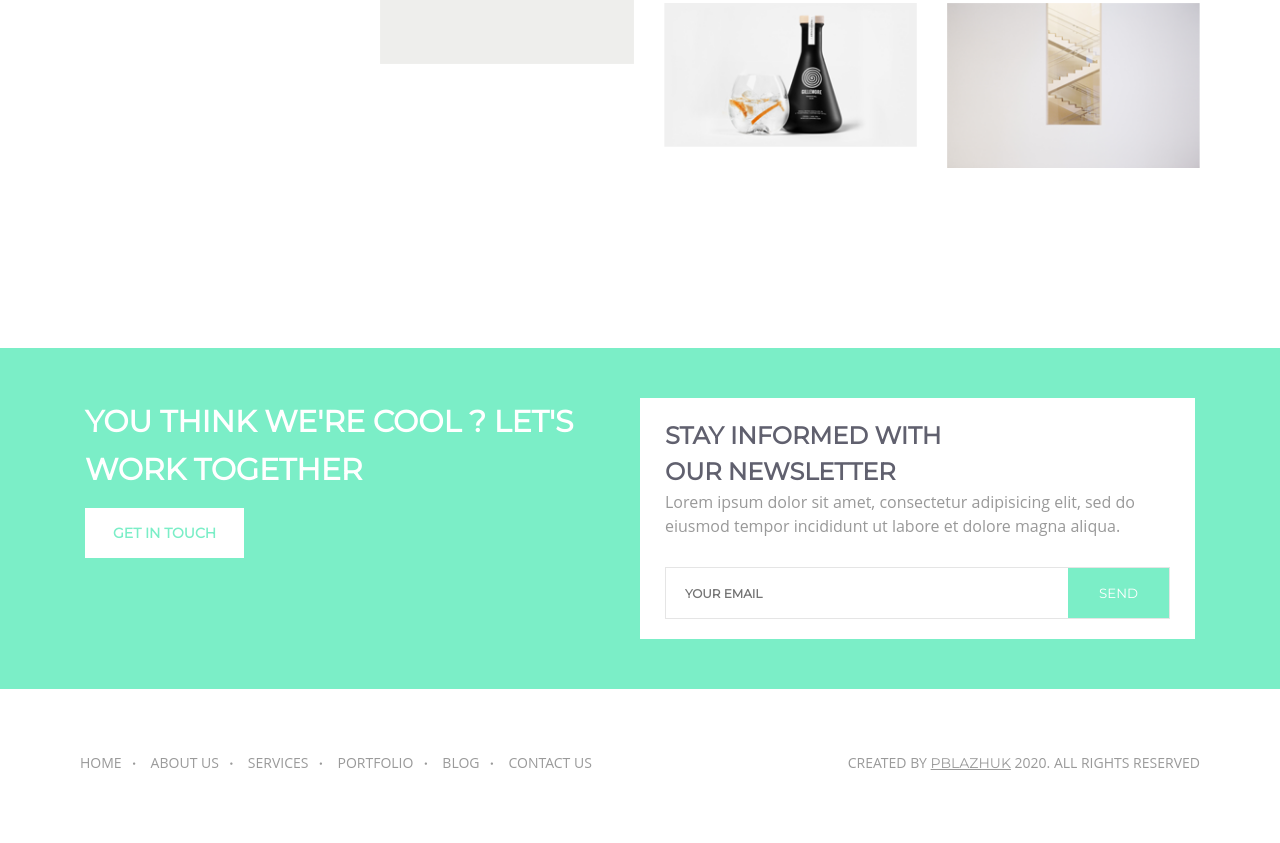
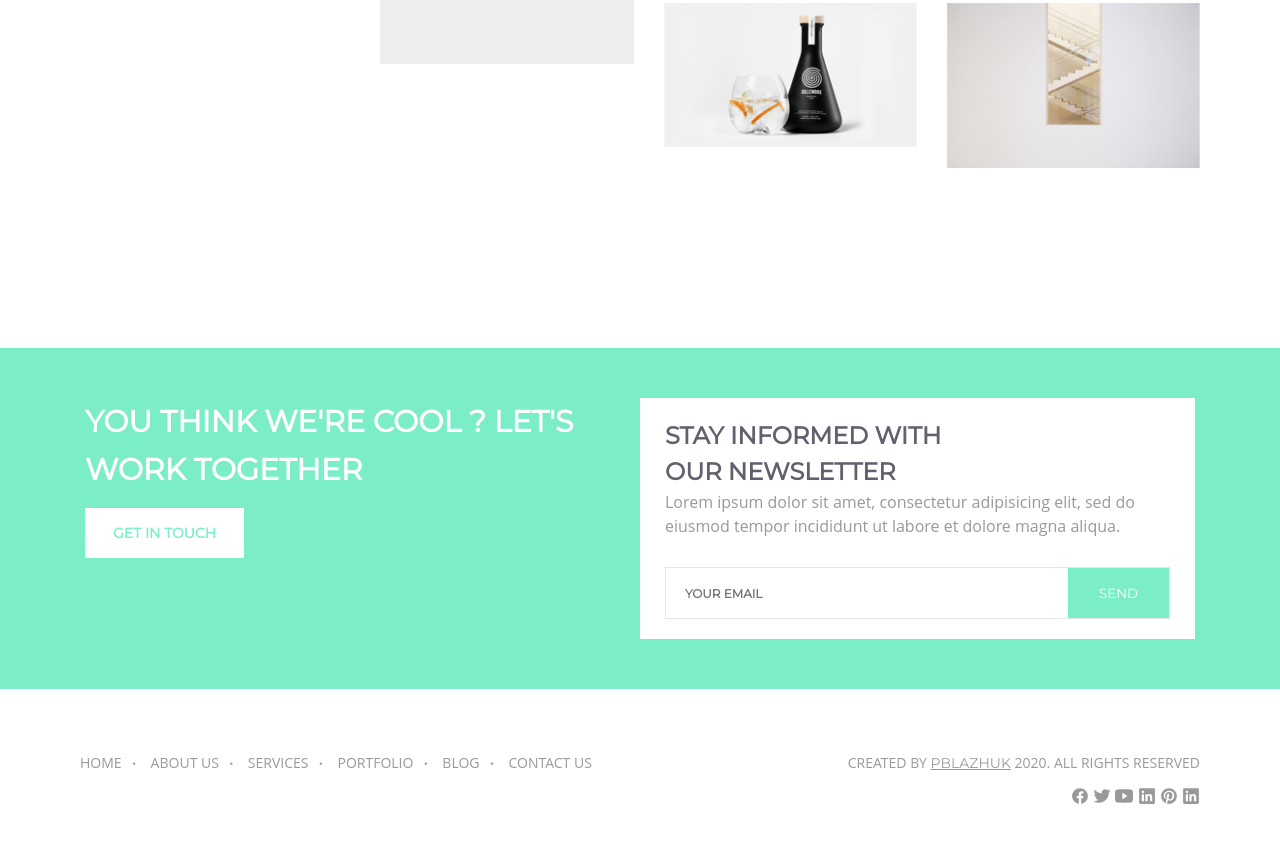
Before and after one commit to PB93/newpsd, a plain HTML site: page index.html in a window 1280 px wide. Shown: the part 2893-3736 px from the top of the page. Drawn offline with nearby package versions, Linux system fonts and the light colour scheme.

Commit message:
add social icons

```diff
--- a/css/style.css
+++ b/css/style.css
@@ -417,3 +417,14 @@ footer{
     font-weight: 700;
     color: #7beec7;
 }
+
+.footer_socials{
+    text-align: right;
+}
+
+.social_icon{
+    color: #999999;
+    font-size: 18px;
+    font-weight: 400;
+    line-height: 48px;
+}
--- a/index.html
+++ b/index.html
@@ -192,7 +192,12 @@
                 <div class="footer_right">
                     <p class="copyright">Created by <a href="https://instagram.com/pblazhuk/">pblazhuk</a> 2020. All Rights Reserved</p>
                     <div class="footer_social">
-
+                        <a href="social_link" href="/"><ion-icon class="social_icon" name="logo-facebook"></ion-icon></a>
+                        <a href="social_link" href="/"><ion-icon class="social_icon" name="logo-twitter"></ion-icon></a>
+                        <a href="social_link" href="/"><ion-icon class="social_icon" name="logo-youtube"></ion-icon></a>
+                        <a href="social_link" href="/"><ion-icon class="social_icon" name="logo-linkedin"></ion-icon></a>
+                        <a href="social_link" href="/"><ion-icon class="social_icon" name="logo-pinterest"></ion-icon></a>
+                        <a href="social_link" href="/"><ion-icon class="social_icon" name="logo-linkedin"></ion-icon></a>
                     </div>
                 </div>
             </footer>
```
